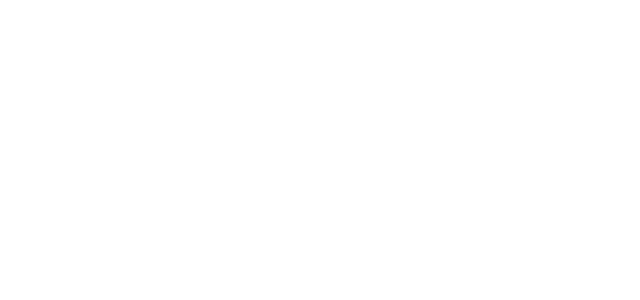
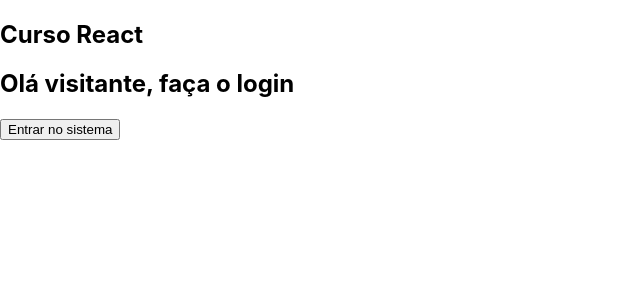
Before and after one commit to lz-junior/Class-React-2, a React (Create React App) app: page / in a window 1280 px wide. Shown: the top 300 px of the page, without its empty margins (0-640 px from the left). Built offline with nearby package versions, Linux system fonts and the light colour scheme.

Commit message:
class forty ok

```diff
--- a/src/App.js
+++ b/src/App.js
@@ -1,13 +1,39 @@
 import React, { Component } from 'react';
-import Membro from './components/Membro'
 
 class App extends Component {
+  constructor(props){
+    super(props)
+    this.state = {
+      status: false
+    }
+    this.sair = this.sair.bind(this);
+    this.entrar = this.entrar.bind(this);
+  }
+
+  sair() {
+    this.setState({status: false});
+  }
+  entrar() {
+    this.setState({status: true});
+  }
+
   render() {
     return (
       <div>
-        <Membro nome="Junior"/>
+        <h2>Curso React</h2>
+        {this.state.status ?
+          <div>
+            <h2>Bem-vindo ao sistema</h2>
+            <button onClick={this.sair}>Sair</button>
+          </div> :
+          <div>
+            <h2>Olá visitante, faça o login</h2>
+            <button onClick={this.entrar}>Entrar no sistema</button>
+          </div>
+        }
       </div>
     )
   }
 }
-export default App;
+
+export default App
--- a/src/components/Membro/index.js
+++ /dev/null
@@ -1,20 +0,0 @@
-import React, { Component } from 'react';
-
-class App extends Component {
-  constructor(props){
-    super(props)
-    this.state = {
-
-    }
-  }
-
-  render() {
-    return (
-      <div>
-
-      </div>
-    )
-  }
-}
-
-export default App
```
